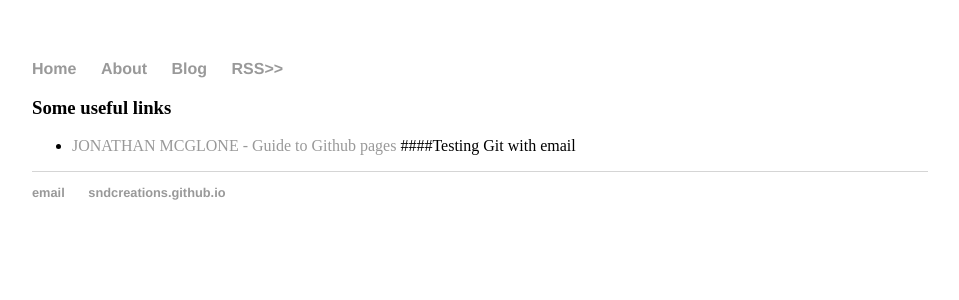
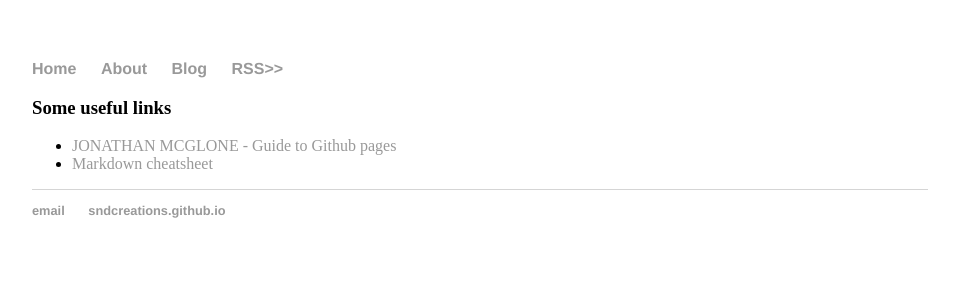
Before and after one commit to SnDCreations/SnDCreations.github.io, a Jekyll site: the page built from scratchpad.md, in a window 1280 px wide. Shown: the top 300 px of the page, without its empty margins (160-1119 px from the left). Built offline with Jekyll 4.4.1, drawn with Linux system fonts in a browser that asks for light colours; our own code applies the rules of GitHub Pages for plain Markdown files.

Commit message:
Update scratchpad.md

```diff
--- a/scratchpad.md
+++ b/scratchpad.md
@@ -1,4 +1,4 @@
 
 ### Some useful links
 * [JONATHAN MCGLONE - Guide to Github pages](http://jmcglone.com/guides/github-pages/)
-####Testing Git with email
+* [Markdown cheatsheet](https://github.com/adam-p/markdown-here/wiki/Markdown-Cheatsheet)
```
